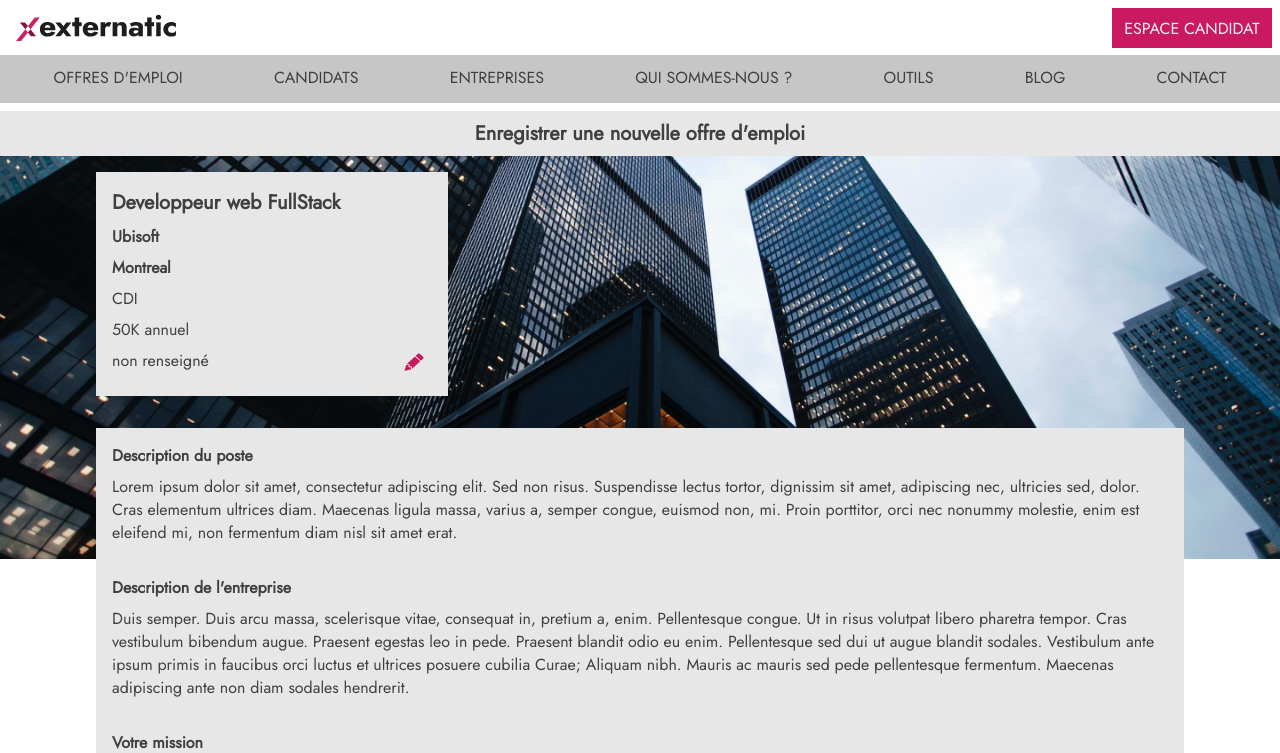
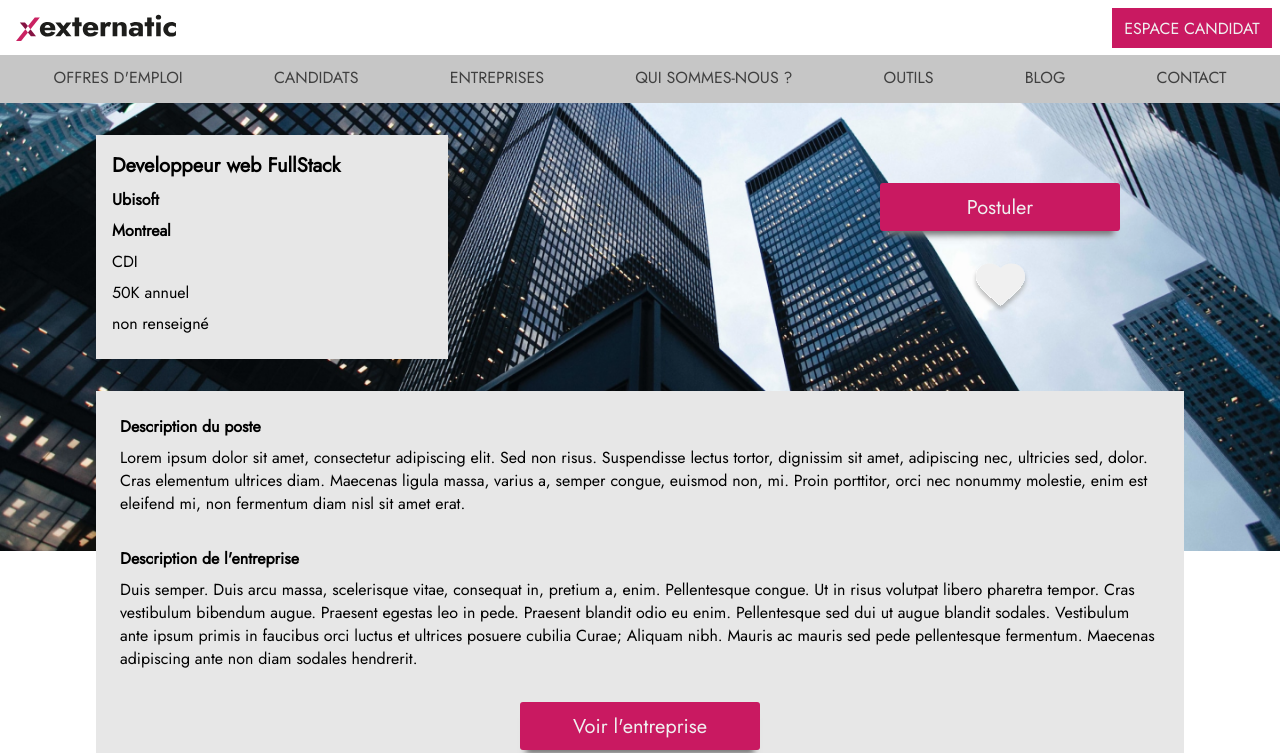
Before and after one commit to ydainna/2022-09-JS-RemoteFR-LesCrewStillants-P3-Externatic, a React (Vite) app in the folder frontend/: page /offerRegister in a window 1280 px wide. Shown: the top 753 px of the page. Built offline with nearby package versions, Linux system fonts and the light colour scheme.

Commit message:
fix align button

```diff
--- a/frontend/src/App.jsx
+++ b/frontend/src/App.jsx
@@ -1,5 +1,5 @@
 import Footer from "@components/Footer/Footer";
-import OfferRegister from "./pages/Offers/OfferRegister";
+import Offer from "./pages/Offers/Offer";
 import Header from "./components/Header/Header";
 
 import "./App.scss";
@@ -8,7 +8,7 @@
   return (
     <div className="App">
       <Header />
-      <OfferRegister />
+      <Offer />
       <Footer />
     </div>
   );
--- a/frontend/src/components/Offer/OfferComponent.jsx
+++ b/frontend/src/components/Offer/OfferComponent.jsx
@@ -45,18 +45,22 @@
         <p>{offerData[0].descJob}</p>
         <h2>Description de l'entreprise</h2>
         <p>{offerData[0].descEntreprise}</p>
+        <div className="align">
           <button className="button" type="button">
             Voir l'entreprise
           </button>
+        </div>
         <h2>Votre mission</h2>
         <p>{offerData[0].mission}</p>
         <h2>Profil et expérience souhaités</h2>
         <p>{offerData[0].profil}</p>
         <h2>Avantages</h2>
         <p>{offerData[0].advantages}</p>
+        <div className="align">
           <button className="button" type="button">
             Postuler
           </button>
+        </div>
       </section>
     </section>
   );
--- a/frontend/src/components/Offer/OfferComponent.scss
+++ b/frontend/src/components/Offer/OfferComponent.scss
@@ -74,6 +74,11 @@
     padding-bottom: 2rem;
     font-family: $font-stack;
   }
+  .align {
+    display: flex;
+    align-items: center;
+    justify-content: center;
+  }
   .button {
     font-size: $title-size;
     background-color: $brand-color;
@@ -83,8 +88,6 @@
     color: $primary-color;
     width: 15rem;
     height: 3rem;
-    margin-left: 40%;
-    margin-right: 40%;
   }
 }
 
@@ -139,7 +142,6 @@
       font-size: $font-size;
       height: 2.5rem;
       margin-bottom: 1.5rem;
-      margin-left: 25%;
     }
   }
 }
```
Lines whose indentation alone changed are shown as unchanged.
